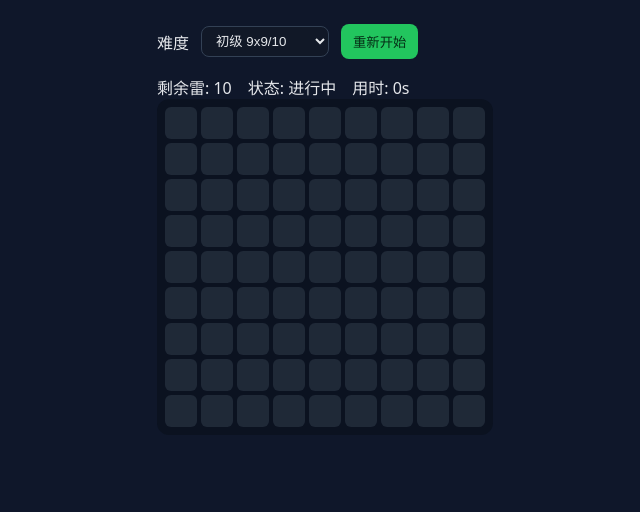
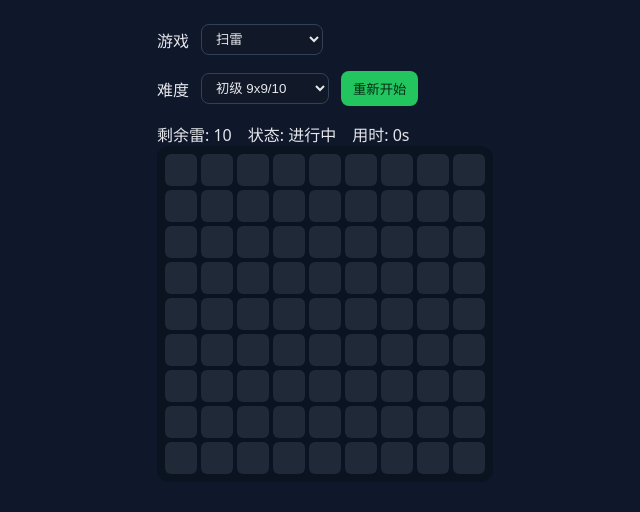
Before and after one commit to ChaselHi/ChaselHi.github.io, a Vue app: page / in a window 1280 px wide. Shown: the top 512 px of the page, without its empty margins (27-667 px from the left). Built offline with nearby package versions, Linux system fonts and the light colour scheme.

Commit message:
新增植物大战僵尸游戏

```diff
--- a/src/App.vue
+++ b/src/App.vue
@@ -1,5 +1,14 @@
 <template>
   <div class="container">
+    <div class="toolbar">
+      <label>游戏</label>
+      <select class="select" v-model="game">
+        <option value="minesweeper">扫雷</option>
+        <option value="pvz">植物大战僵尸</option>
+      </select>
+    </div>
+
+    <template v-if="game==='minesweeper'">
       <div class="toolbar">
         <label>难度</label>
         <select class="select" v-model="difficultyKey" @change="reset()">
@@ -26,12 +35,18 @@
         @flag="onFlag"
         @revealAdjacent="onRevealAdjacent"
       />
+    </template>
+
+    <template v-else>
+      <Pvz />
+    </template>
   </div>
   </template>
 
 <script setup lang="ts">
 import { ref, computed, watch } from 'vue'
 import Board from './components/Board.vue'
+import Pvz from './components/Pvz.vue'
 import { createGame, reveal, toggleFlag, revealAdjacent } from './game/minesweeper'
 
 const presets = {
@@ -40,6 +55,7 @@ const presets = {
   hard: { rows: 16, cols: 30, mines: 99 }
 }
 
+const game = ref<'minesweeper'|'pvz'>('minesweeper')
 const difficultyKey = ref<'easy'|'medium'|'hard'|'custom'>('easy')
 const rows = ref(presets.easy.rows)
 const cols = ref(presets.easy.cols)
--- /dev/null
+++ b/src/components/Pvz.vue
@@ -0,0 +1,106 @@
+<template>
+  <div>
+    <div class="toolbar">
+      <label>难度</label>
+      <select class="select" v-model="difficulty">
+        <option value="easy">简单 5x9/10波</option>
+        <option value="medium">中等 5x9/15波</option>
+        <option value="hard">困难 5x9/20波</option>
+      </select>
+      <button class="btn" @click="reset">开始</button>
+      <div class="status">状态: {{ statusText }}</div>
+    </div>
+
+    <div class="board" :style="gridStyle">
+      <div
+        v-for="cell in cells"
+        :key="cell.key"
+        class="cell pvz-cell"
+        @click="place(cell.r, cell.c)"
+      >
+        <span v-if="plantAt(cell.r, cell.c)">🌿</span>
+      </div>
+    </div>
+
+    <div class="pvz-layer">
+      <div
+        v-for="z in game.zombies"
+        :key="'z'+z.id"
+        class="pvz-zombie"
+        :style="styleZombie(z)"
+      >🧟</div>
+      <div
+        v-for="b in game.projectiles"
+        :key="'b'+b.id"
+        class="pvz-bullet"
+        :style="styleBullet(b)"
+      ></div>
+    </div>
+  </div>
+</template>
+
+<script setup lang="ts">
+import { ref, computed, onMounted, onBeforeUnmount } from 'vue'
+import { createPvzGame, placePlant, tick, type PvzGame, type Zombie, type Projectile } from '../game/pvz'
+
+const difficulty = ref<'easy'|'medium'|'hard'>('easy')
+const game = ref<PvzGame>(createPvzGame())
+let timer: number | null = null
+
+function reset() {
+  const base = createPvzGame(5, 9)
+  if (difficulty.value === 'medium') base.waveTotal = 15
+  if (difficulty.value === 'hard') base.waveTotal = 20
+  game.value = base
+  if (timer) window.clearInterval(timer)
+  timer = window.setInterval(() => { game.value = tick(game.value) }, 200)
+}
+
+function place(r: number, c: number) {
+  game.value = placePlant(game.value, r, c)
+}
+
+const cells = computed(() => {
+  const arr: { key: string, r: number, c: number }[] = []
+  for (let r = 0; r < game.value.rows; r++) {
+    for (let c = 0; c < game.value.cols; c++) {
+      arr.push({ key: `${r}-${c}` , r, c })
+    }
+  }
+  return arr
+})
+
+function plantAt(r: number, c: number) {
+  return game.value.plants.some(p => p.r === r && p.c === c)
+}
+
+const gridStyle = computed(() => ({ gridTemplateColumns: `repeat(${game.value.cols}, 32px)` }))
+
+function styleZombie(z: Zombie) {
+  const top = z.r * 32
+  const left = z.x * 32
+  return { transform: `translate(${left}px, ${top}px)` }
+}
+
+function styleBullet(b: Projectile) {
+  const top = b.r * 32 + 12
+  const left = b.x * 32 + 12
+  return { transform: `translate(${left}px, ${top}px)` }
+}
+
+const statusText = computed(() => {
+  if (game.value.state === 'won') return '胜利'
+  if (game.value.state === 'lost') return '失败'
+  return '进行中'
+})
+
+onMounted(() => { reset() })
+onBeforeUnmount(() => { if (timer) window.clearInterval(timer) })
+</script>
+
+<style scoped>
+.pvz-cell { position: relative; }
+.pvz-layer { position: relative; margin-top: 8px; height: calc(5 * 32px); }
+.pvz-zombie { position: absolute; width: 32px; height: 32px; display: grid; place-items: center; }
+.pvz-bullet { position: absolute; width: 8px; height: 8px; background: #86efac; border-radius: 999px; }
+</style>
--- a/src/game/minesweeper.ts
+++ b/src/game/minesweeper.ts
@@ -41,7 +41,7 @@ export function createGame(rows: number, cols: number, mines: number): Board {
 /**
  * Create a new board with the first click guaranteed to be safe and expanded
  */
-export function createGameWithFirstClickSafe(rows: number, cols: number, mines: number, firstR: number, firstC: number): Board {
+export function createGameWithFirstClickSafe(rows: number, cols: number, mines: number, firstR: number, firstC: number, ensureNumbered: boolean = false): Board {
   const size = rows * cols
   const firstId = firstR * cols + firstC
 
@@ -65,6 +65,26 @@ export function createGameWithFirstClickSafe(rows: number, cols: number, mines:
   // Calculate adjacent mine counts
   for (const cell of cells) {
     cell.adjacent = countAdjacent(cells, rows, cols, cell.r, cell.c)
+  }
+
+  if (ensureNumbered) {
+    const firstCell = cells[firstId]
+    if (firstCell.adjacent === 0) {
+      const neighbors: number[] = []
+      forEachNeighbor(cells, rows, cols, firstR, firstC, n => { neighbors.push(n.id) })
+      const candidate = neighbors.find(id => !mineSet.has(id))
+      if (candidate !== undefined) {
+        const removeId = Array.from(mineSet).find(id => id !== candidate)!
+        mineSet.delete(removeId)
+        mineSet.add(candidate)
+        for (const cell of cells) {
+          cell.mine = mineSet.has(cell.id)
+        }
+        for (const cell of cells) {
+          cell.adjacent = countAdjacent(cells, rows, cols, cell.r, cell.c)
+        }
+      }
+    }
   }
 
   return { rows, cols, mines, cells, state: 'playing', revealedCount: 0 }
@@ -111,7 +131,9 @@ export function reveal(board: Board, r: number, c: number, isFirstClick: boolean
  */
 function revealFirstClick(board: Board, r: number, c: number): Board {
   // Create a new board with the first click position guaranteed to be safe
-  const safeBoard = createGameWithFirstClickSafe(board.rows, board.cols, board.mines, r, c)
+  const original = board.cells[r * board.cols + c]
+  const ensureNumbered = original.adjacent > 0
+  const safeBoard = createGameWithFirstClickSafe(board.rows, board.cols, board.mines, r, c, ensureNumbered)
 
   // Now reveal the clicked cell and its neighbors using the standard reveal logic
   const next: Board = { ...safeBoard, cells: safeBoard.cells.slice() }
--- /dev/null
+++ b/src/game/pvz.ts
@@ -0,0 +1,113 @@
+export type PvzState = 'playing' | 'won' | 'lost'
+
+export interface Plant {
+  id: number
+  r: number
+  c: number
+  type: 'peashooter'
+  cooldown: number
+}
+
+export interface Zombie {
+  id: number
+  r: number
+  x: number
+  hp: number
+  speed: number
+}
+
+export interface Projectile {
+  id: number
+  r: number
+  x: number
+  speed: number
+  dmg: number
+}
+
+export interface PvzGame {
+  rows: number
+  cols: number
+  plants: Plant[]
+  zombies: Zombie[]
+  projectiles: Projectile[]
+  state: PvzState
+  waveSpawned: number
+  waveTotal: number
+  tickCount: number
+}
+
+let nextId = 1
+
+export function createPvzGame(rows = 5, cols = 9): PvzGame {
+  return {
+    rows,
+    cols,
+    plants: [],
+    zombies: [],
+    projectiles: [],
+    state: 'playing',
+    waveSpawned: 0,
+    waveTotal: 10,
+    tickCount: 0,
+  }
+}
+
+export function placePlant(g: PvzGame, r: number, c: number): PvzGame {
+  if (g.state !== 'playing') return g
+  if (r < 0 || r >= g.rows || c < 0 || c >= g.cols) return g
+  if (g.plants.some(p => p.r === r && p.c === c)) return g
+  const next: PvzGame = { ...g, plants: g.plants.slice() }
+  next.plants.push({ id: nextId++, r, c, type: 'peashooter', cooldown: 0 })
+  return next
+}
+
+export function tick(g: PvzGame): PvzGame {
+  if (g.state !== 'playing') return g
+  let next: PvzGame = {
+    ...g,
+    plants: g.plants.map(p => ({ ...p })),
+    zombies: g.zombies.map(z => ({ ...z })),
+    projectiles: g.projectiles.map(b => ({ ...b })),
+    tickCount: g.tickCount + 1,
+  }
+
+  if (next.tickCount % 20 === 0 && next.waveSpawned < next.waveTotal) {
+    const lane = Math.floor(Math.random() * next.rows)
+    next.zombies.push({ id: nextId++, r: lane, x: next.cols - 0.5, hp: 3, speed: 0.1 })
+    next.waveSpawned++
+  }
+
+  for (const p of next.plants) {
+    if (p.cooldown > 0) { p.cooldown-- ; continue }
+    const ahead = next.zombies.some(z => z.r === p.r && z.x > p.c)
+    if (ahead) {
+      next.projectiles.push({ id: nextId++, r: p.r, x: p.c + 0.5, speed: 0.3, dmg: 1 })
+      p.cooldown = 6
+    }
+  }
+
+  for (const b of next.projectiles) {
+    b.x += b.speed
+  }
+  next.projectiles = next.projectiles.filter(b => b.x < next.cols)
+
+  for (const z of next.zombies) {
+    z.x -= z.speed
+  }
+
+  for (const b of next.projectiles) {
+    for (const z of next.zombies) {
+      if (z.r === b.r && Math.abs(z.x - b.x) < 0.4) {
+        z.hp -= b.dmg
+        b.x = next.cols + 1
+      }
+    }
+  }
+  next.projectiles = next.projectiles.filter(b => b.x < next.cols)
+  next.zombies = next.zombies.filter(z => z.hp > 0)
+
+  if (next.zombies.some(z => z.x < 0)) next.state = 'lost'
+  if (next.waveSpawned >= next.waveTotal && next.zombies.length === 0) next.state = 'won'
+
+  return next
+}
```
Also changed, not shown: 1 other file (tests, documents, lock files or other folders). Lines whose indentation alone changed are shown as unchanged.
